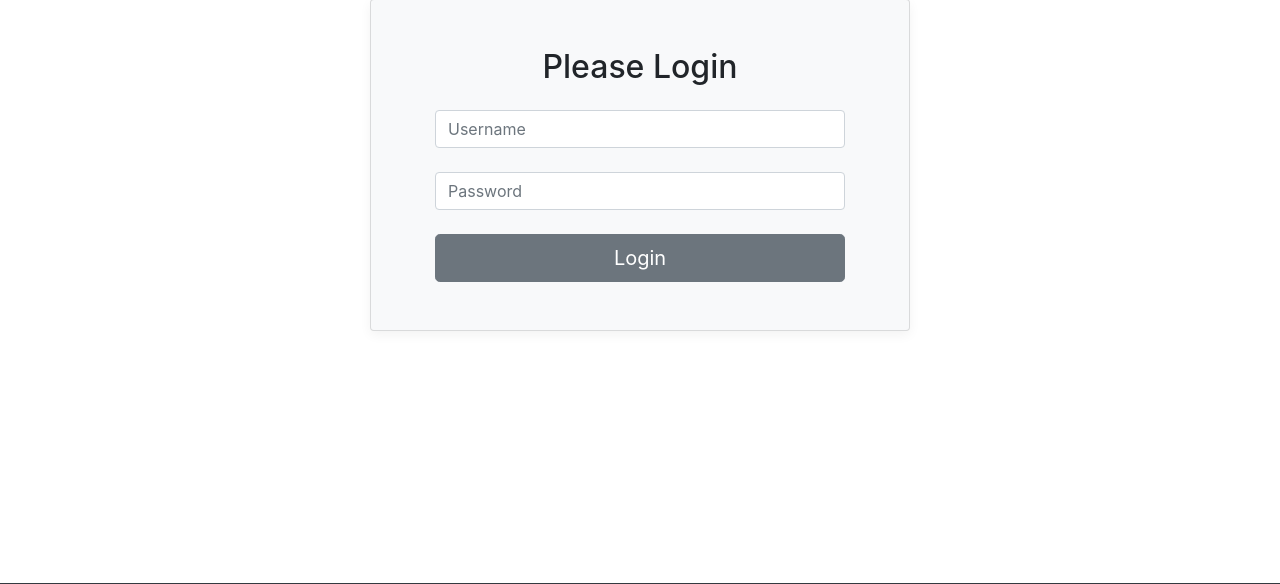
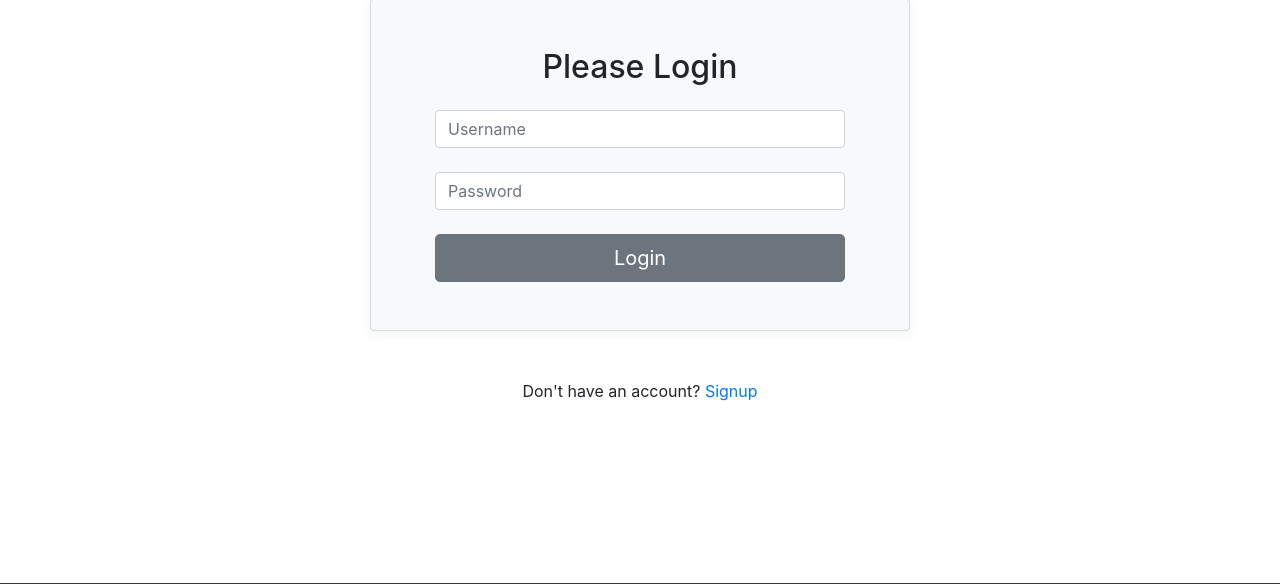
Before and after one commit to techdev5521/cgt356fall19project1, a PHP site: page /login.php in a window 1280 px wide. Shown: the part 177-761 px from the top of the page. Run offline with PHP 8.4, Linux system fonts and the light colour scheme; the visitor is signed in with stand-in values (Sample User, id 1).

Commit message:
Added signup message to Login

```diff
--- a/login.php
+++ b/login.php
@@ -41,6 +41,7 @@
 							<button class="btn btn-lg btn-secondary btn-block" type="submit">Login</button>
 						</form>
 					</div>
+					<p class="text-center">Don't have an account? <a href="signup.php">Signup</a></p>
 				</div>
 			</div>
 		</div>
```
